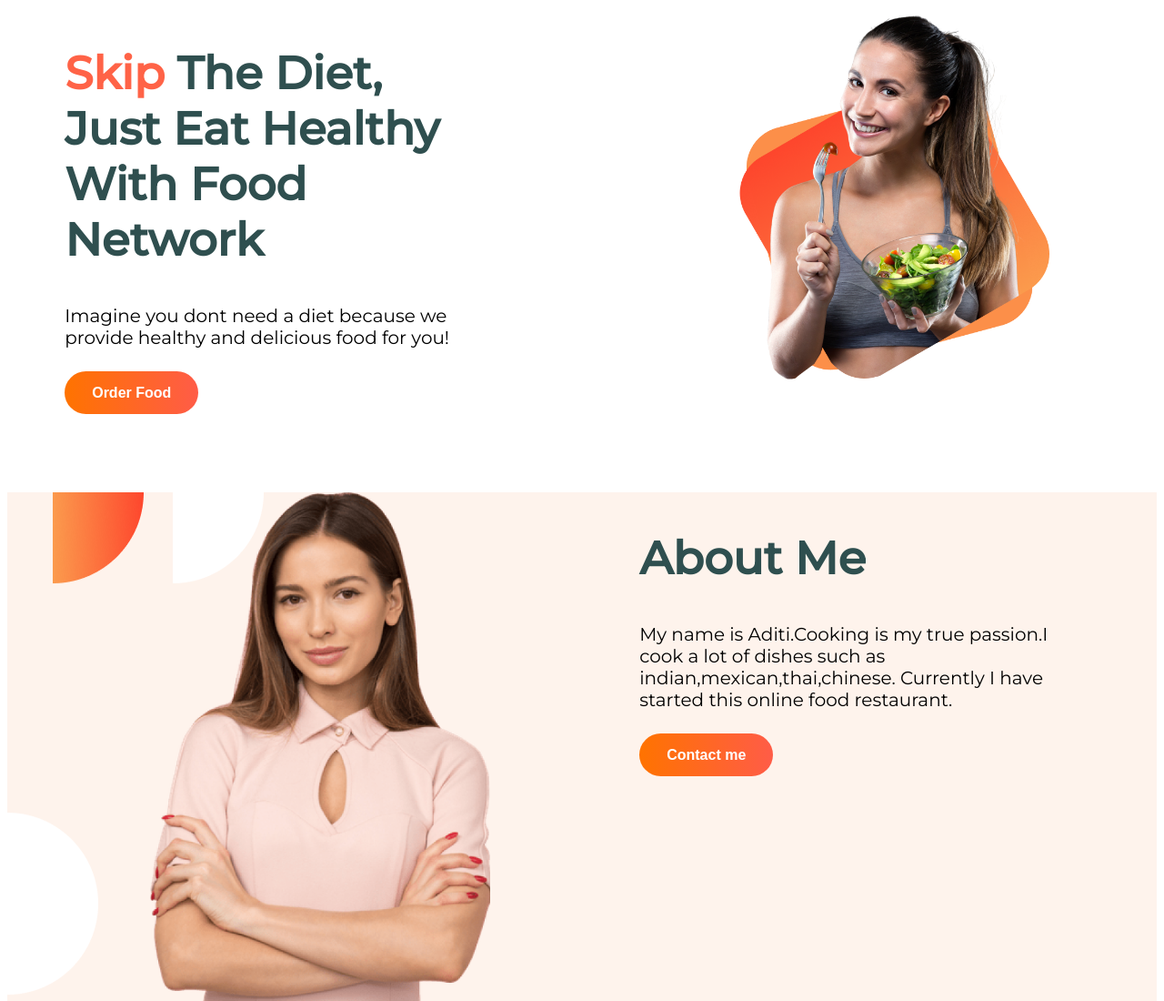
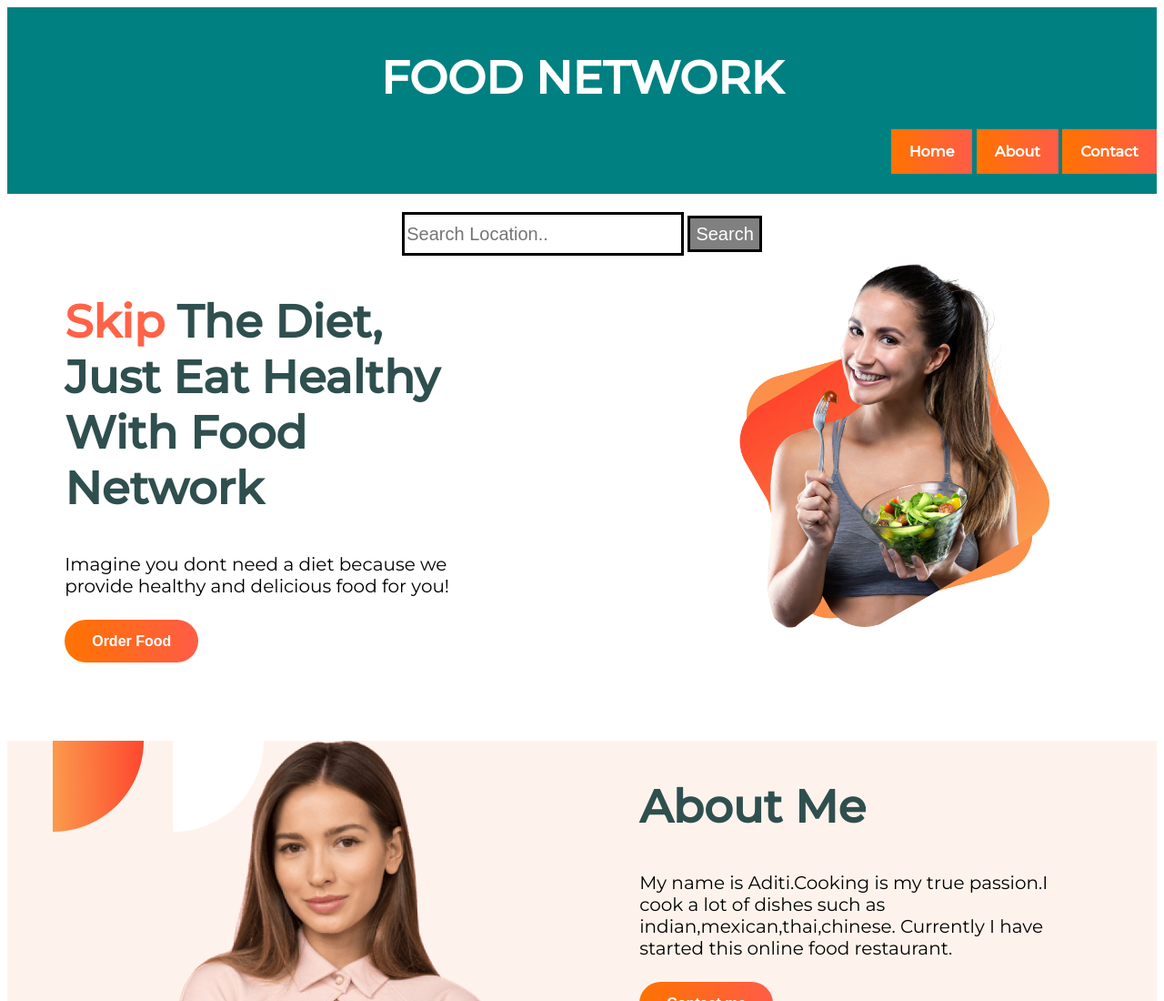
Before and after one commit to aditi315/food-network, a plain HTML site: page index.html in a window 1280 px wide. Shown: the top 1100 px of the page at 91% size. Drawn offline with Linux system fonts and the light colour scheme.

Commit message:
header added

```diff
--- a/index.html
+++ b/index.html
@@ -11,6 +11,23 @@
     <link rel="stylesheet" href="style.css">
 </head>
 <body>
+    <section>
+        <div class="top-bar">
+            <h1 id="top">FOOD NETWORK</h1>
+           <ul>
+                <li><a href="">Home</a></li>
+                <li><a href="">About</a></li>
+                <li><a href="">Contact</a></li>
+           </ul>
+        </div>
+    </section>
+    <section>
+        <div class="search">
+            <input type="text" name="box" placeholder="Search Location..">
+            <button class="search-btn" type="button">Search</button>
+        </div>
+
+    </section>
     <section class="flexible-container">
         <div class="half-width">
             <h1> <span class="orange-color">Skip</span> The Diet, Just Eat Healthy With Food Network</h1>
--- a/style.css
+++ b/style.css
@@ -84,3 +84,44 @@ p{
     color: white;
     text-align: center;
 }
+ul{
+    text-align:right;
+}
+ul li{
+    display: inline;
+}
+ul li a{
+    text-decoration: none;
+    color:white;
+    font-weight: 700;
+    padding: 15px 20px;
+    background-image: linear-gradient(to right,rgb(255, 115, 0),rgb(255, 92, 71));
+}
+.top-bar{
+    background-color: teal;
+    width: 100%;
+    height:200px;
+    padding-top: 5px;
+
+}
+#top{
+    color: white;
+    text-align: center;
+}
+.search{
+    margin-top: 20px;
+    text-align: center;
+}
+input{
+    border: 3px solid black;
+    height: 40px;
+    width: 300px;
+    font-size: 20px;
+}
+.search-btn{
+    height: 40px;
+    border: 3px solid black;
+    background-color: gray;
+    color: white;
+    font-size: 20px;
+}
```
